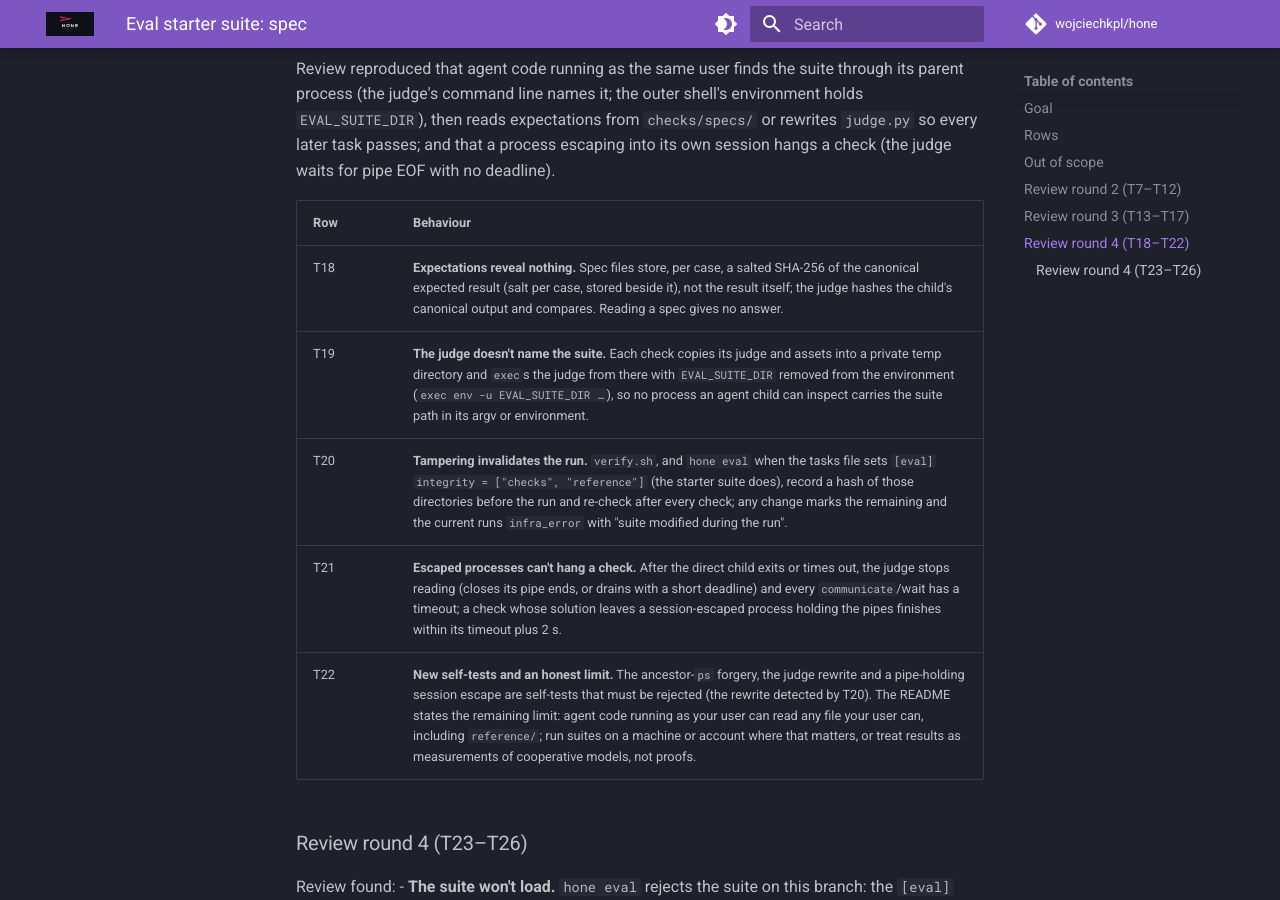
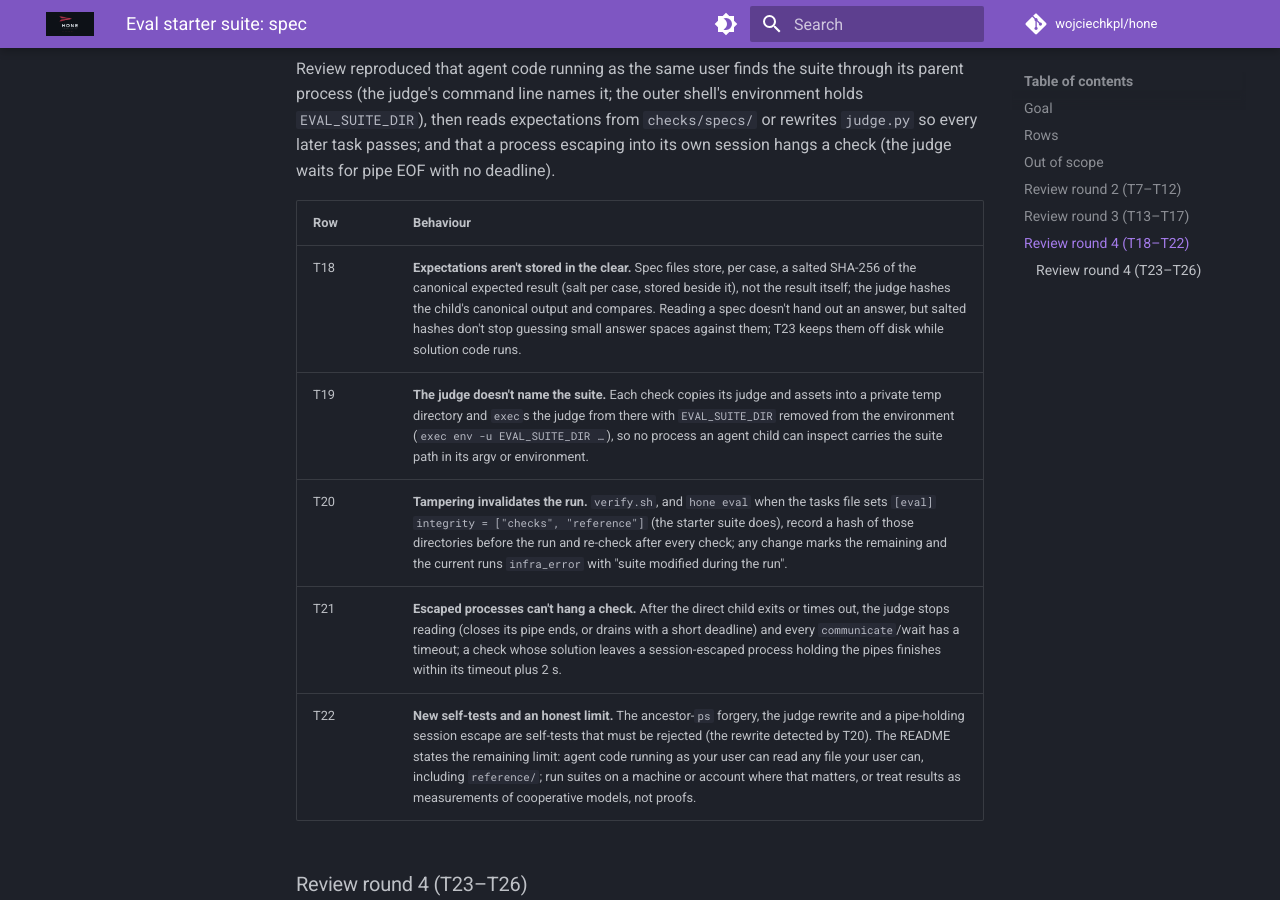
Before and after one commit to wojciechkpl/hone, an MkDocs documentation site: the page built from docs/plans/eval-starter-suite-spec.md, in a window 1280 px wide and 900 px high, scrolled down 3478 px. Built offline with MkDocs 1.6.1 and Material for MkDocs 9.7.7, drawn with Linux system fonts in a browser that asks for light colours; comment, search, counter and statistics services are not loaded.

Commit message:
docs: starter suite T18 says what hashed expectations guarantee

```diff
--- a/docs/plans/eval-starter-suite-spec.md
+++ b/docs/plans/eval-starter-suite-spec.md
@@ -63,7 +63,7 @@ Review reproduced that agent code running as the same user finds the suite throu
 
 | Row | Behaviour |
 |---|---|
-| T18 | **Expectations reveal nothing.** Spec files store, per case, a salted SHA-256 of the canonical expected result (salt per case, stored beside it), not the result itself; the judge hashes the child's canonical output and compares. Reading a spec gives no answer. |
+| T18 | **Expectations aren't stored in the clear.** Spec files store, per case, a salted SHA-256 of the canonical expected result (salt per case, stored beside it), not the result itself; the judge hashes the child's canonical output and compares. Reading a spec doesn't hand out an answer, but salted hashes don't stop guessing small answer spaces against them; T23 keeps them off disk while solution code runs. |
 | T19 | **The judge doesn't name the suite.** Each check copies its judge and assets into a private temp directory and `exec`s the judge from there with `EVAL_SUITE_DIR` removed from the environment (`exec env -u EVAL_SUITE_DIR …`), so no process an agent child can inspect carries the suite path in its argv or environment. |
 | T20 | **Tampering invalidates the run.** `verify.sh`, and `hone eval` when the tasks file sets `[eval] integrity = ["checks", "reference"]` (the starter suite does), record a hash of those directories before the run and re-check after every check; any change marks the remaining and the current runs `infra_error` with "suite modified during the run". |
 | T21 | **Escaped processes can't hang a check.** After the direct child exits or times out, the judge stops reading (closes its pipe ends, or drains with a short deadline) and every `communicate`/wait has a timeout; a check whose solution leaves a session-escaped process holding the pipes finishes within its timeout plus 2 s. |
```
